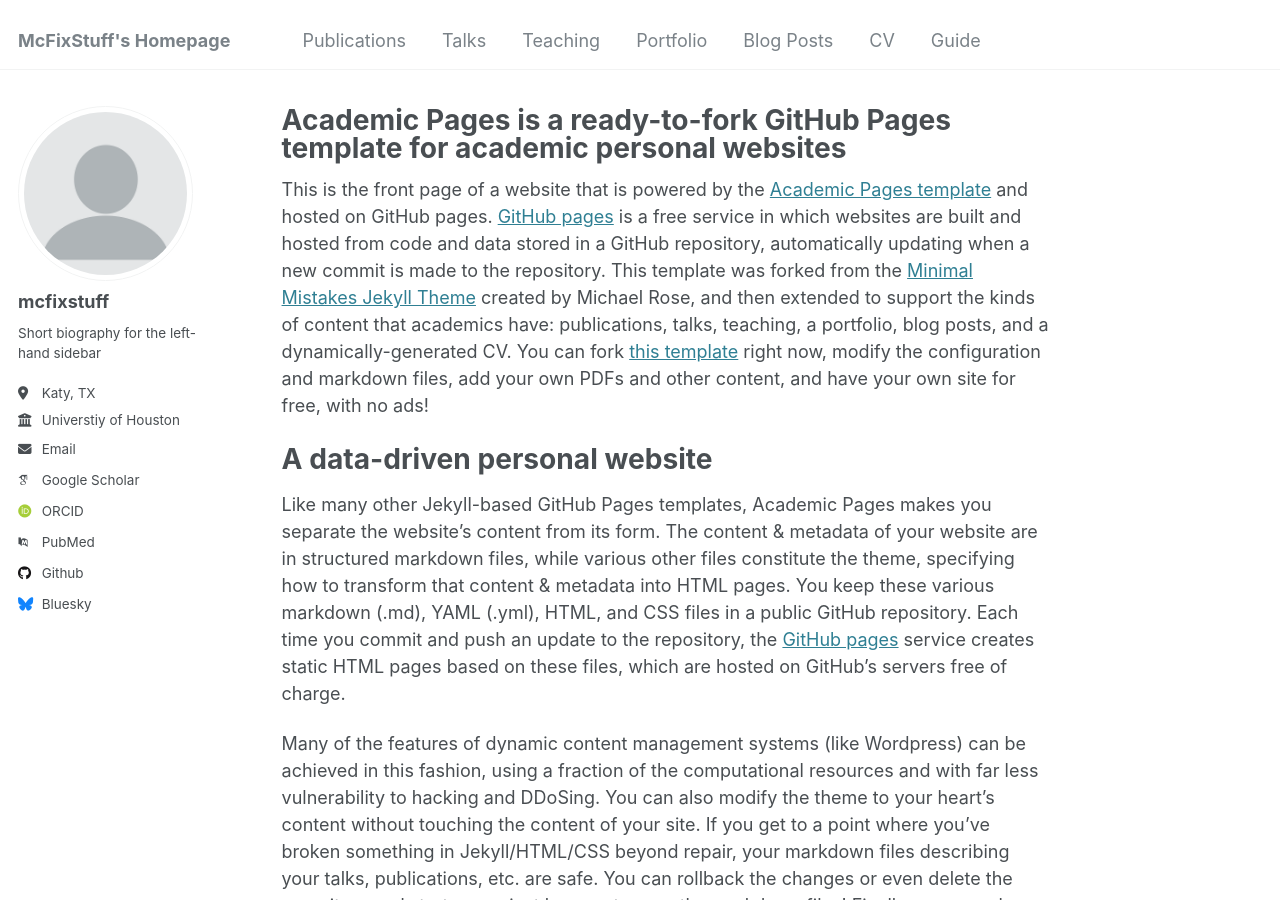
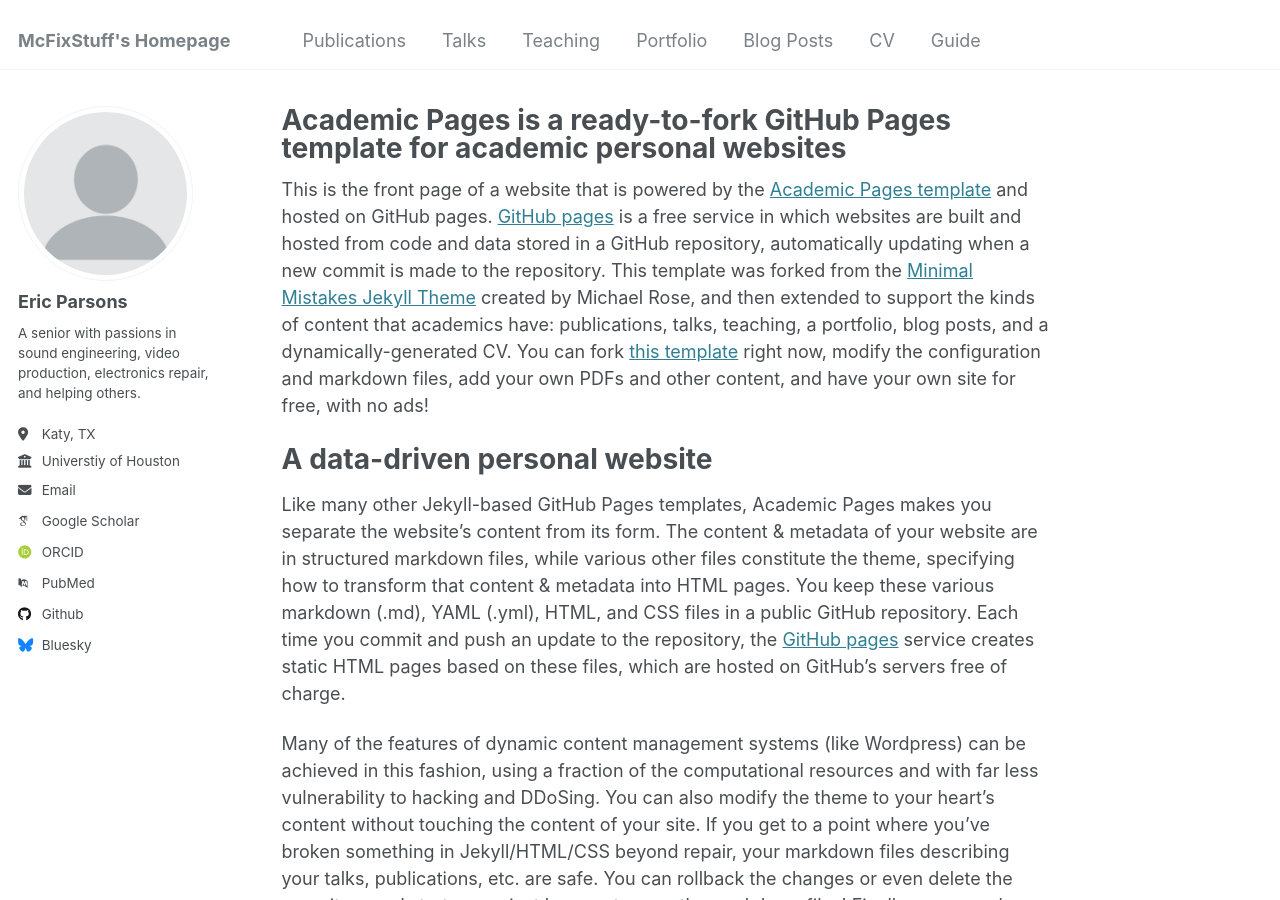
Before and after one commit to mcfixstuff/mcfixstuff.github.io, a Jekyll site: the page built from _pages/about.md, in a window 1280 px wide and 900 px high. Built offline with Jekyll 4.4.1, drawn with Linux system fonts in a browser that asks for light colours; some web fonts are replaced.

Commit message:
Update _config.yml

```diff
--- a/_config.yml
+++ b/_config.yml
@@ -22,9 +22,9 @@ repository               : "academicpages/academicpages.github.io"
 author:
   # Biographic information
   avatar           : "profile.png"
-  name             : "mcfixstuff"
+  name             : "Eric Parsons"
   pronouns         : # example: "she/her"
-  bio              : "Short biography for the left-hand sidebar"
+  bio              : "A senior with passions in sound engineering, video production, electronics repair, and helping others."
   location         : "Katy, TX"
   employer         : "Universtiy of Houston"
   uri              : # URL
```
